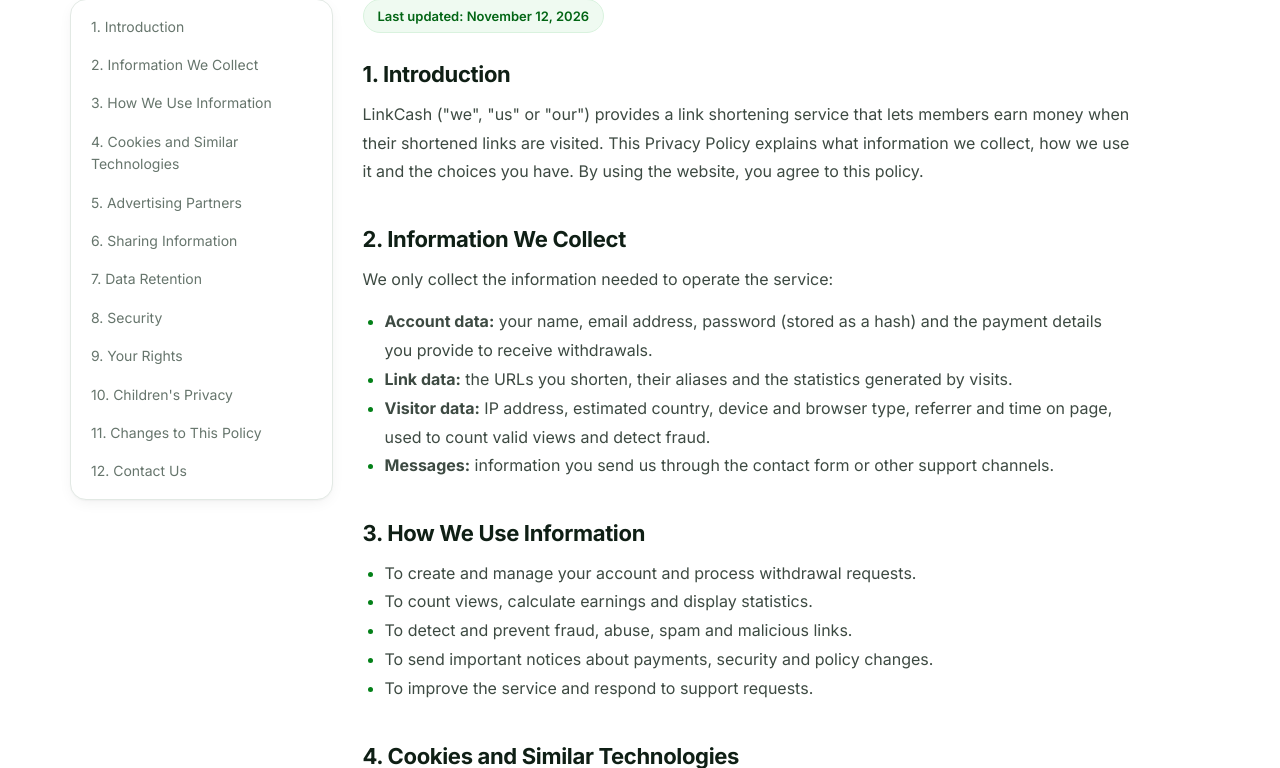
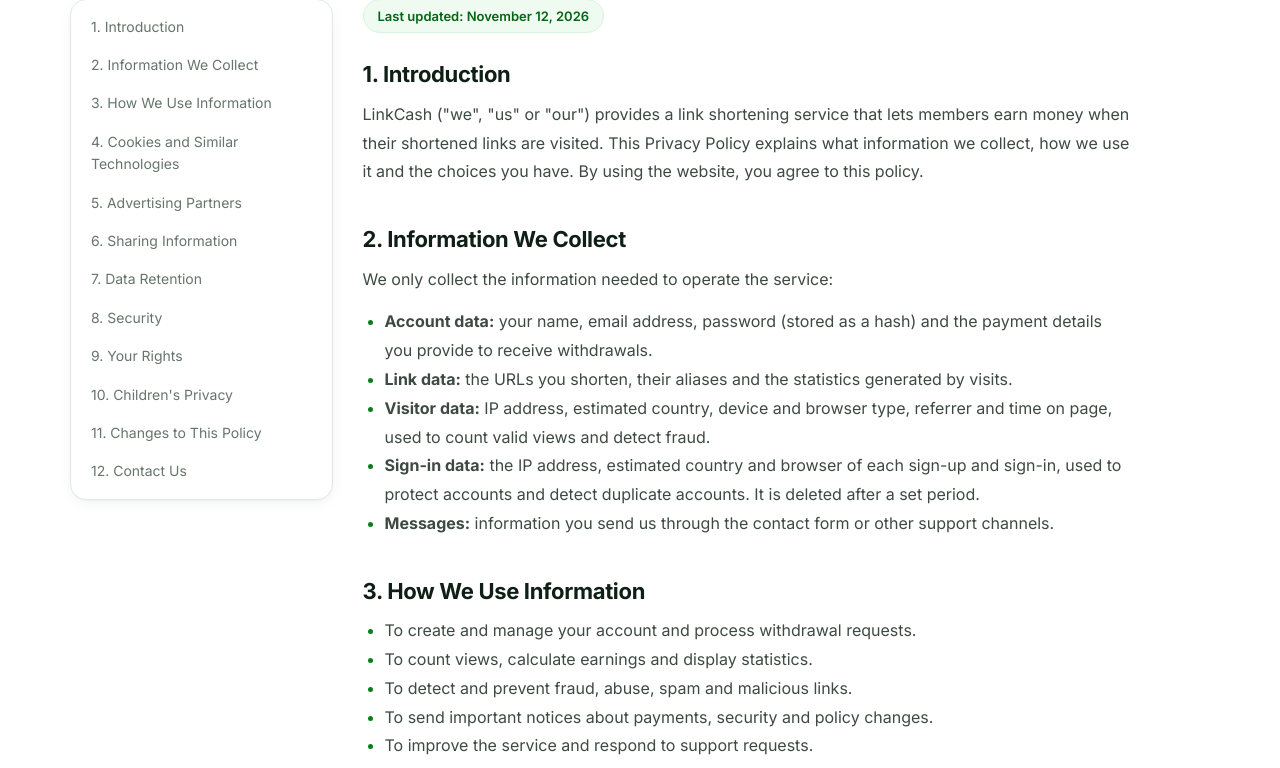
Before and after one commit to mst-software/mst-link-shortener, a Laravel app: page /pages/privacy in a window 1280 px wide. Shown: the part 403-1171 px from the top of the page. Run offline with Laravel 12, Linux system fonts and the light colour scheme; data comes from the database, SQL or seed files in the repository; style sheets or scripts are compiled from the project's sources.

Commit message:
docs(site): mention sign-in data in the privacy policy

```diff
--- a/resources/views/privacy.blade.php
+++ b/resources/views/privacy.blade.php
@@ -15,6 +15,7 @@
       <li><strong>Account data:</strong> your name, email address, password (stored as a hash) and the payment details you provide to receive withdrawals.</li>
       <li><strong>Link data:</strong> the URLs you shorten, their aliases and the statistics generated by visits.</li>
       <li><strong>Visitor data:</strong> IP address, estimated country, device and browser type, referrer and time on page, used to count valid views and detect fraud.</li>
+      <li><strong>Sign-in data:</strong> the IP address, estimated country and browser of each sign-up and sign-in, used to protect accounts and detect duplicate accounts. It is deleted after a set period.</li>
       <li><strong>Messages:</strong> information you send us through the contact form or other support channels.</li>
     </ul>
 
```
